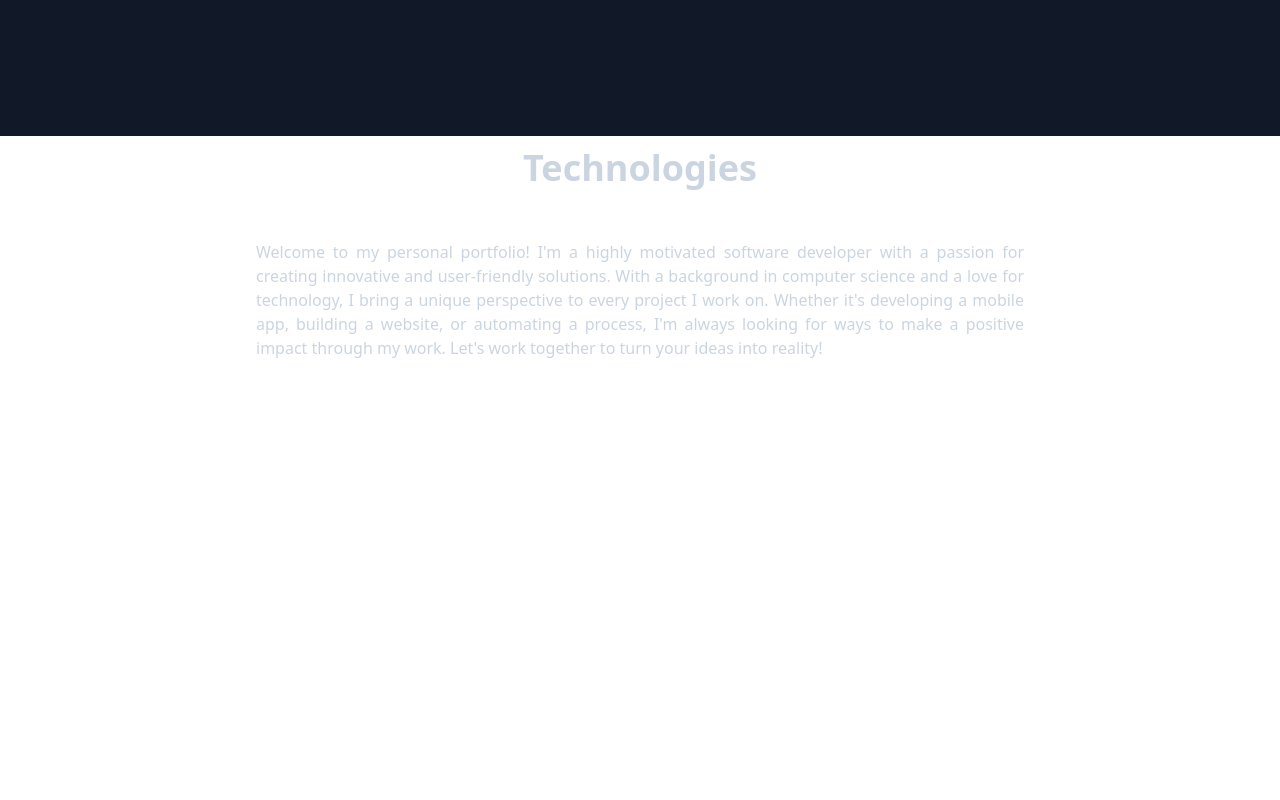
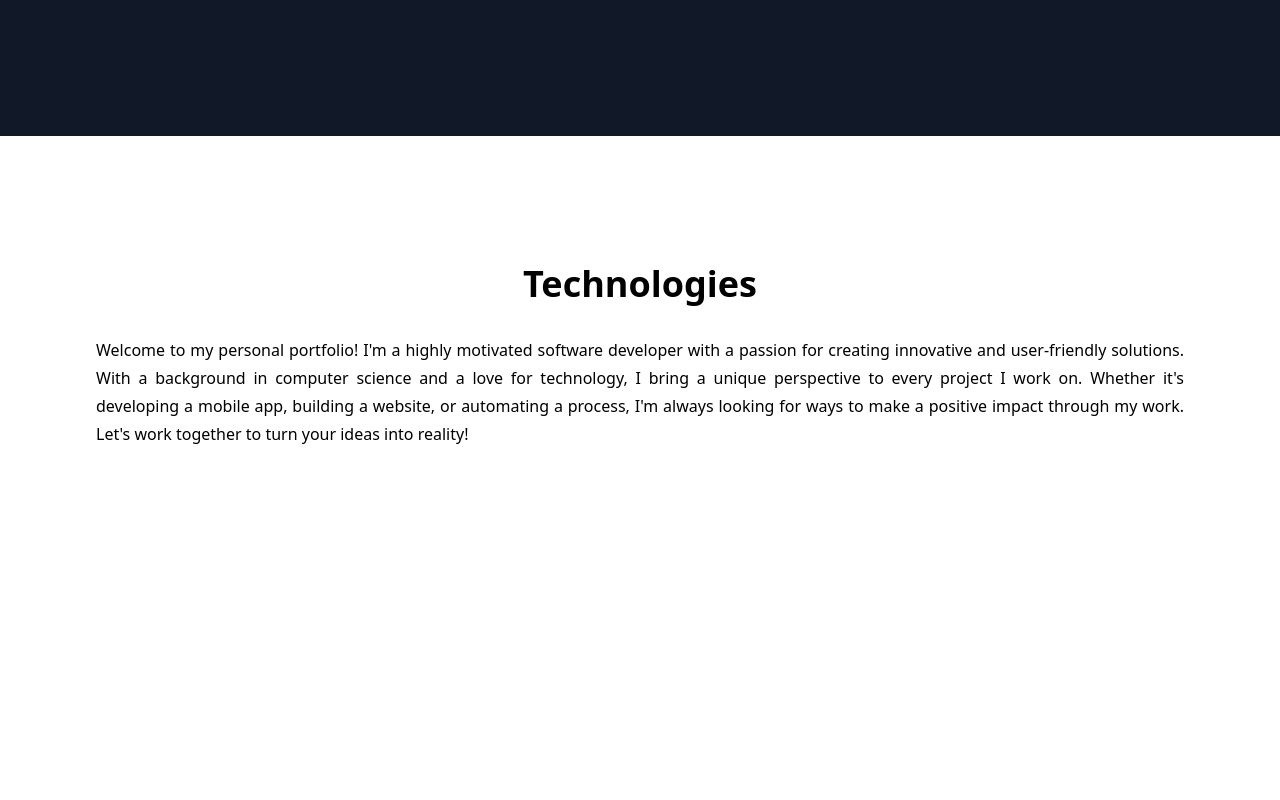
Before and after one commit to rroyson/personal-site-v2, a Next.js app: page / in a window 1280 px wide. Shown: the part 760-1560 px from the top of the page. Built offline with nearby package versions, Linux system fonts and the light colour scheme.

Commit message:
Fix sections being covered by header when using navigation

```diff
--- a/pages/index.js
+++ b/pages/index.js
@@ -14,7 +14,7 @@ export default function Home() {
       </Head>
       <main className='scroll-smooth'>
         <Header />
-        <div id='home' className='pt-24 leading-7 bg-gray-900 '>
+        <div id='home' className='pt-24 leading-7 bg-gray-900'>
           <section className='flex flex-col items-center min-h-screen text-slate-300'>
             <h1 className='py-3 text-4xl font-bold'>Welcome</h1>
             <Image
@@ -37,20 +37,9 @@ export default function Home() {
             </p>
           </section>
         </div>
-        <div
-          id='technologies'
-          className='flex justify-center min-h-screen text-slate-300'
-        >
-          <section className='flex flex-col w-3/4 text-center gap-y-10 columns-3'>
-            <h1 className='py-3 text-4xl font-bold'>Technologies</h1>
-            {/* <Image
-              className='items-center mx-auto rounded-full '
-              height={250}
-              width={250}
-              src='/Profile.jpeg'
-              alt='headshot'
-            /> */}
-
+        <div id='technologies' className='min-h-screen pt-24 leading-7'>
+          <section className='flex flex-col items-center text-center'>
+            <h1 className='py-8 text-4xl font-bold'>Technologies</h1>
             <p className='mx-24 text-justify'>
               Welcome to my personal portfolio! I'm a highly motivated software
               developer with a passion for creating innovative and user-friendly
@@ -63,17 +52,9 @@ export default function Home() {
             </p>
           </section>
         </div>
-        <div id='projects' className='min-h-screen leading-7 bg-gray-900'>
+        <div id='projects' className='min-h-screen pt-24 leading-7 bg-gray-900'>
           <section className='flex flex-col items-center text-slate-300'>
             <h1 className='py-3 text-4xl font-bold'>Projects</h1>
-            {/* <Image
-              className='items-center mx-auto rounded-full '
-              height={250}
-              width={250}
-              src='/Profile.jpeg'
-              alt='headshot'
-            /> */}
-
             <p className='mx-24 text-justify'>
               Welcome to my personal portfolio! I'm a highly motivated software
               developer with a passion for creating innovative and user-friendly
```
Also changed, not shown: components/Header.js (+1 -1 lines).
